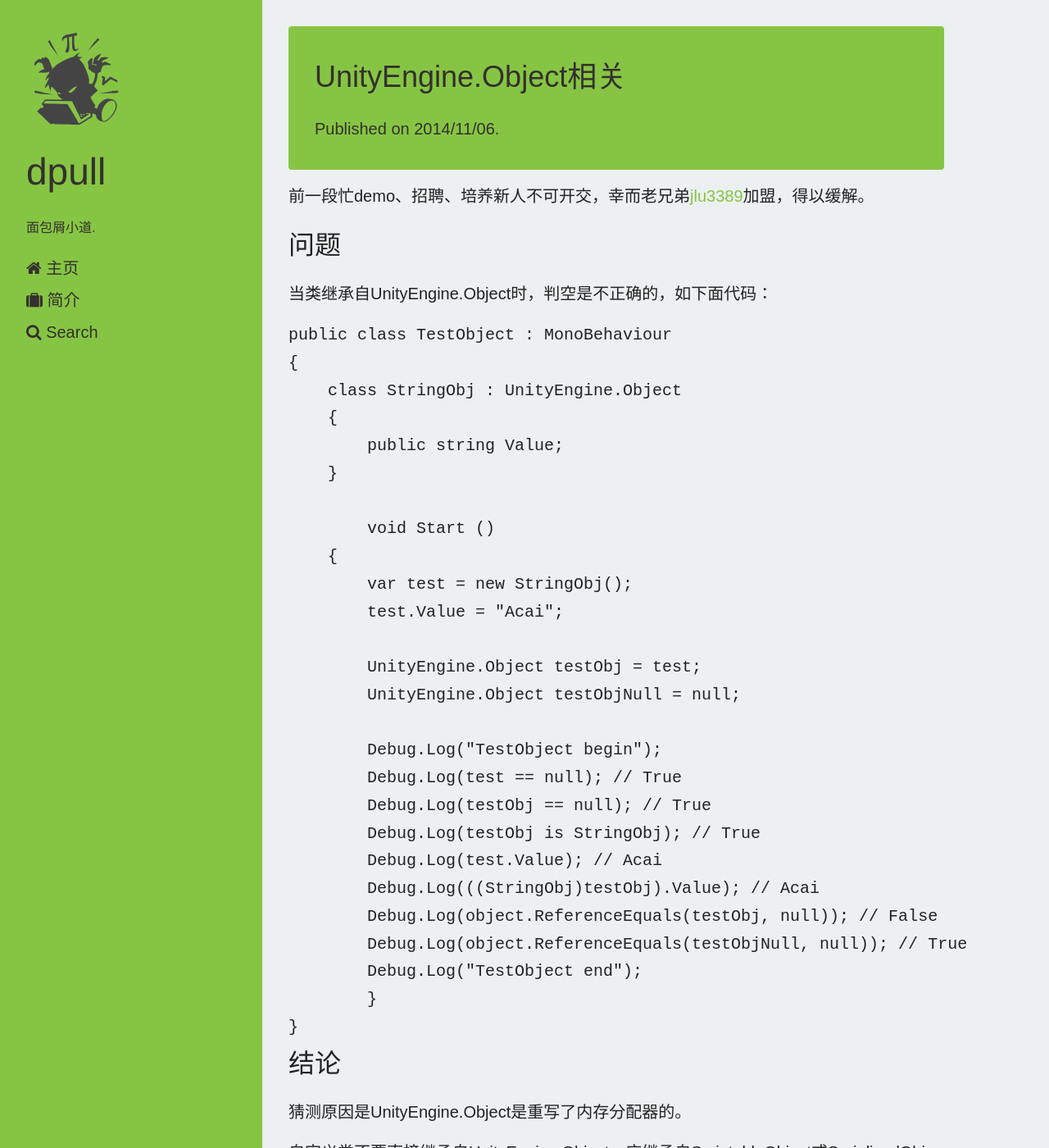
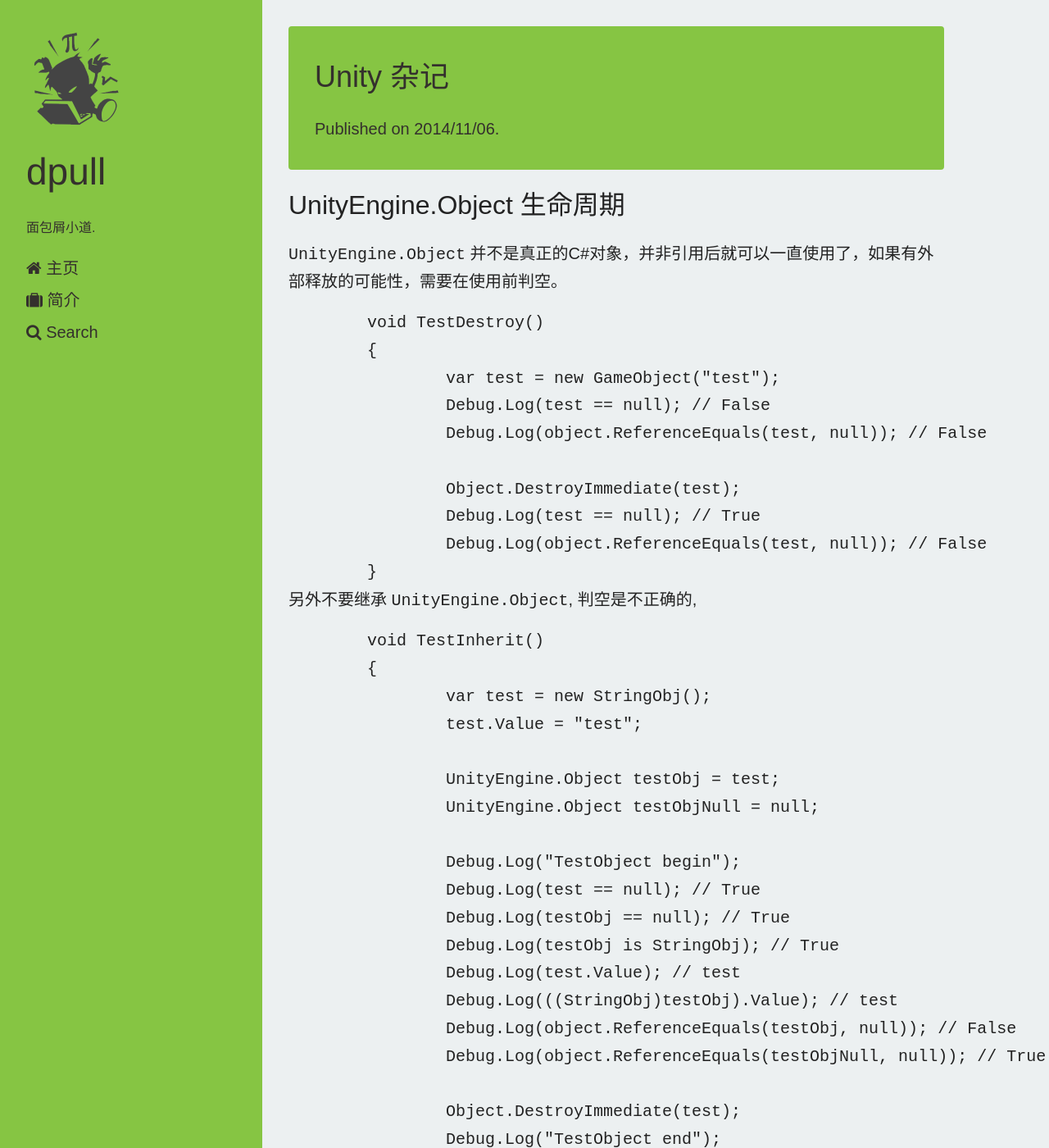
Before and after one commit to dpull/dpull.github.io, a Jekyll site: the page built from _posts/program/2014-11-06-unity_unityengine_object.md, in a window 1280 px wide and 1400 px high. Shown: the whole window at 82% size. Built offline with Jekyll 4.4.1, drawn with Linux system fonts in a browser that asks for light colours; nearby versions of some CDN libraries; Markdown is read by kramdown in place of the engine named in the settings; comment, search, counter and statistics services are not loaded; some of the changed text lies outside the part shown.

Commit message:
update www

````diff
--- a/_posts/program/2014-11-06-unity_unityengine_object.md
+++ b/_posts/program/2014-11-06-unity_unityengine_object.md
@@ -1,54 +1,82 @@
 ---
 layout: post
-title: UnityEngine.Object相关
-categories: [general, hero]
+title: Unity 杂记
+categories: [general]
 tags: []
 ---
 
-前一段忙demo、招聘、培养新人不可开交，幸而老兄弟[jlu3389](https://github.com/jlu3389)加盟，得以缓解。
 
-## 问题 ##
+## UnityEngine.Object 生命周期 ##
 
-当类继承自UnityEngine.Object时，判空是不正确的，如下面代码：
+`UnityEngine.Object` 并不是真正的C#对象，并非引用后就可以一直使用了，如果有外部释放的可能性，需要在使用前判空。
 
 ```C#
-public class TestObject : MonoBehaviour
-{
-    class StringObj : UnityEngine.Object
-    {
-        public string Value;
-    }
+	void TestDestroy()
+	{
+		var test = new GameObject("test");
+		Debug.Log(test == null); // False
+		Debug.Log(object.ReferenceEquals(test, null)); // False
 
-	void Start ()
-    {
-        var test = new StringObj();
-        test.Value = "Acai";
-
-        UnityEngine.Object testObj = test;
-        UnityEngine.Object testObjNull = null;
-
-        Debug.Log("TestObject begin");
-        Debug.Log(test == null); // True
-        Debug.Log(testObj == null); // True
-        Debug.Log(testObj is StringObj); // True
-        Debug.Log(test.Value); // Acai
-        Debug.Log(((StringObj)testObj).Value); // Acai
-        Debug.Log(object.ReferenceEquals(testObj, null)); // False
-        Debug.Log(object.ReferenceEquals(testObjNull, null)); // True
-        Debug.Log("TestObject end");
+		Object.DestroyImmediate(test);
+		Debug.Log(test == null); // True
+		Debug.Log(object.ReferenceEquals(test, null)); // False
 	}
-}
 ```
 
-## 结论 ##
-猜测原因是UnityEngine.Object是重写了内存分配器的。
+另外不要继承 `UnityEngine.Object`, 判空是不正确的,
 
-自定义类不要直接继承自UnityEngine.Object，应继承自ScriptableObject或SerializedObject，注意要使用Object.Destory释放，不走垃圾回收的。
+```C#
+	void TestInherit()
+	{
+		var test = new StringObj();
+		test.Value = "test";
 
-## 参考 ##
+		UnityEngine.Object testObj = test;
+		UnityEngine.Object testObjNull = null;
+
+		Debug.Log("TestObject begin");
+		Debug.Log(test == null); // True
+		Debug.Log(testObj == null); // True
+		Debug.Log(testObj is StringObj); // True
+		Debug.Log(test.Value); // test
+		Debug.Log(((StringObj)testObj).Value); // test
+		Debug.Log(object.ReferenceEquals(testObj, null)); // False
+		Debug.Log(object.ReferenceEquals(testObjNull, null)); // True
+
+		Object.DestroyImmediate(test);
+		Debug.Log("TestObject end");
+	}
+```
+
+### 参考 ###
 
 [Forums > Unity Community Support > UnityEngine.Object](http://forum.unity3d.com/threads/unityengine-object.71205/)
 
 
 [Playmaker Forum » Playmaker Help & Tips » Playmaker Help » Making custom FsmObject types?](http://hutonggames.com/playmakerforum/index.php?topic=3518.msg16185#msg16185)
 > WARNING: Unity.Object do not obey garbage collections, they only get cleaned up if you call manually Resources.UnloadUnusedAssets() else on mobile you might get to a memory crash eventually if you use a lot of these.
+
+## WWW阻塞加载 ##
+一直以为WWW是不能阻塞加载的，后来看别人的代码发现并非如此，测试代码如下：
+
+```C#
+	void TestWWW()
+	{
+		using(WWW www = new WWW("http://dldir1.qq.com/qqfile/qq/QQ8.1/17283/QQ8.1.exe"))
+		{
+			var timeout = System.DateTime.Now.AddSeconds(200);
+			while (!www.isDone)
+			{
+				if (timeout < System.DateTime.Now)
+				{
+					Debug.Log("Time out");
+					break;
+				}
+				Debug.Log("loop");
+			}
+			Debug.Log(www.isDone);
+			Debug.Log(www.error);
+			Debug.Log(www.text);
+		}
+	}
+```
````
Also changed, not shown: _posts/program/2015-11-08-skynet_mingw.md (+1 -1 lines), _posts/program/2016-01-07-richtext.md (+1 -1 lines), _posts/program/2016-02-03-ldoc.md (+1 -1 lines), _posts/program/2016-03-21-entity_systems.md (added, +21 -0 lines).
